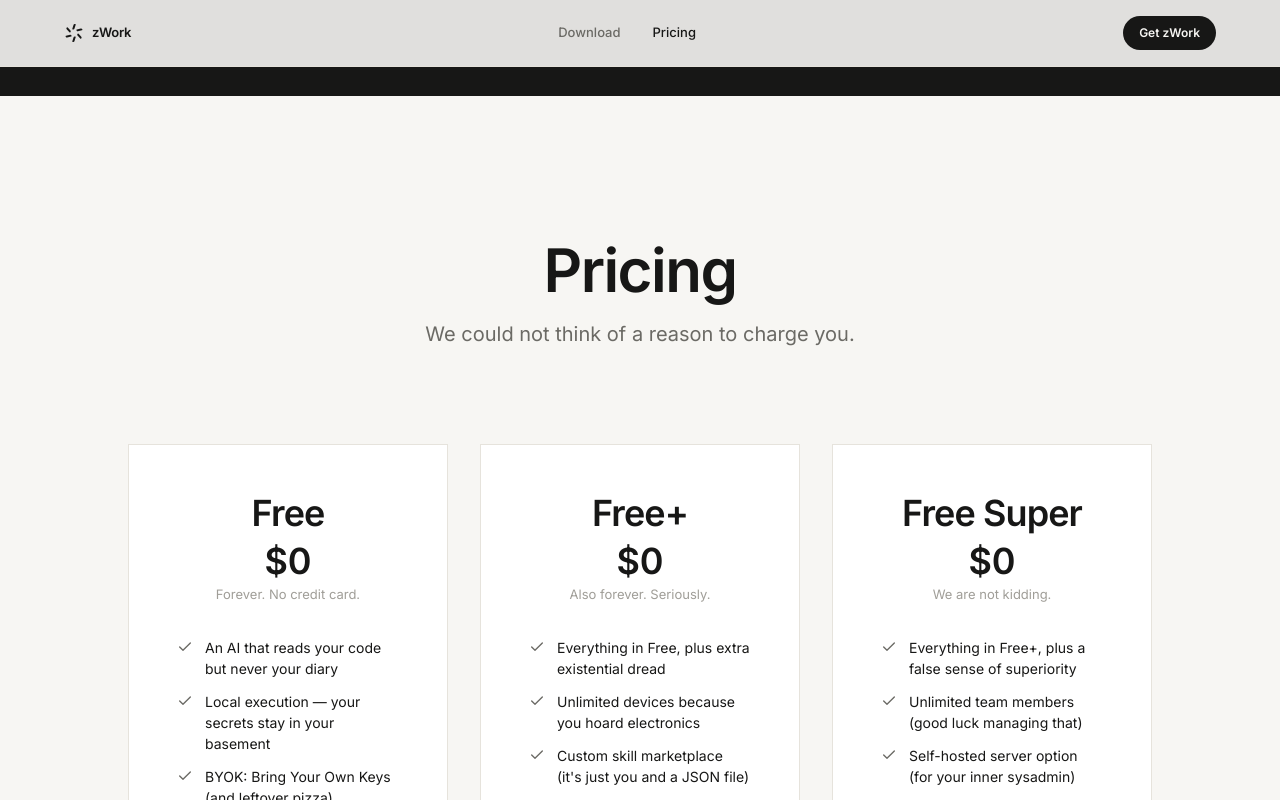
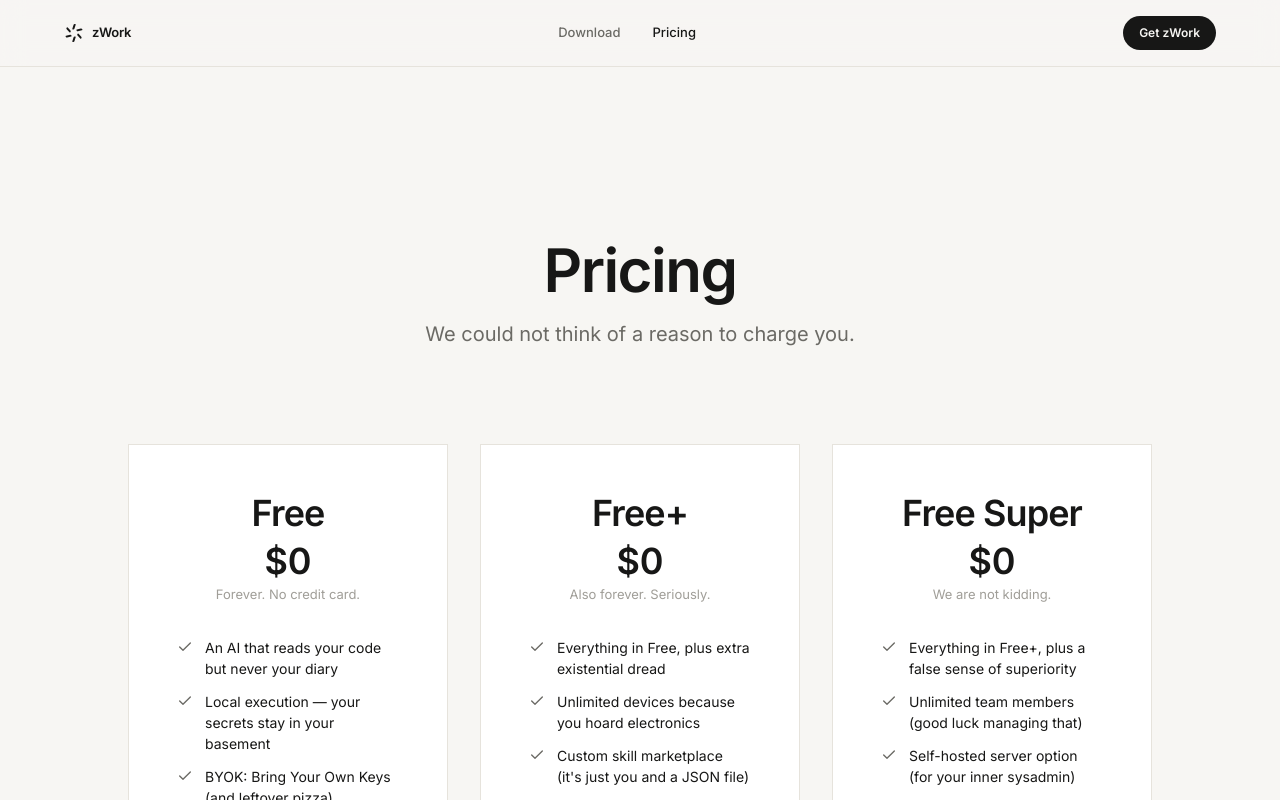
Before and after one commit to Ryz3nPlayZ/zWorkLander, a React (Vite) app: page /pricing in a window 1280 px wide. Shown: the top 800 px of the page. Built offline with nearby package versions, Linux system fonts and the light colour scheme.

Commit message:
fix: remove dark background from pricing/download pages to match light topbar

```diff
--- a/src/pages/DownloadPage.tsx
+++ b/src/pages/DownloadPage.tsx
@@ -18,7 +18,7 @@
   }, []);
 
   return (
-    <div className="relative min-h-screen bg-[#171716]">
+    <div className="relative min-h-screen bg-[#f7f6f3]">
       <TopBar visible={true} />
       <div ref={pageRef} className="pt-24">
         <DownloadSection />
--- a/src/pages/PricingPage.tsx
+++ b/src/pages/PricingPage.tsx
@@ -18,7 +18,7 @@
   }, []);
 
   return (
-    <div className="relative min-h-screen bg-[#171716]">
+    <div className="relative min-h-screen bg-[#f7f6f3]">
       <TopBar visible={true} />
       <div ref={pageRef} className="pt-24">
         <PricingSection />
```
